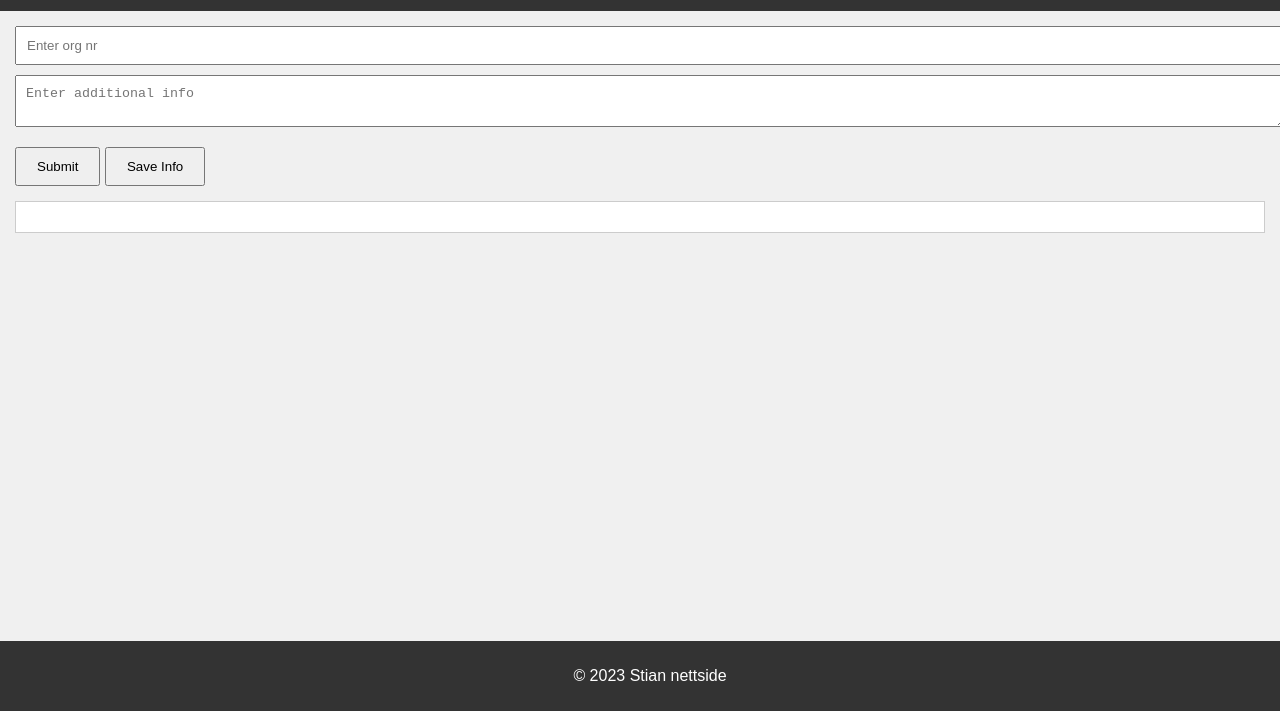
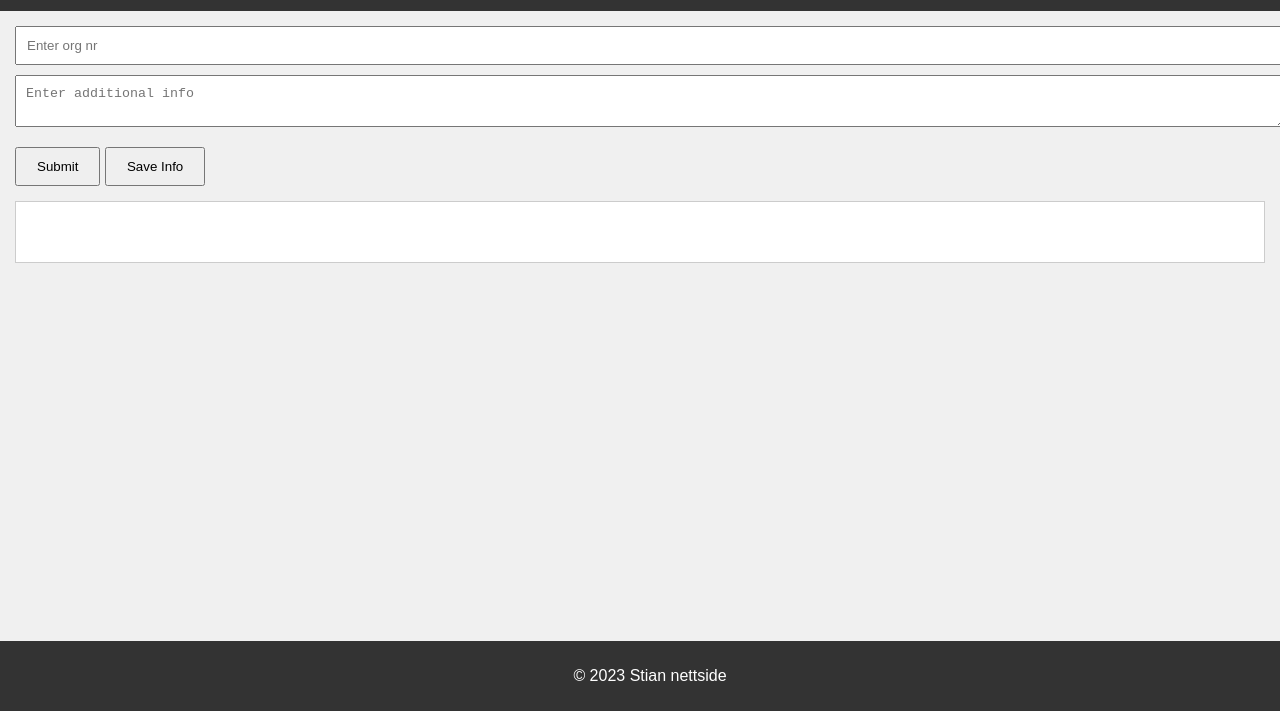
Before and after one commit to StianSteinsland/Appex1, a website: page companyAPI/index.html in a window 1280 px wide. Shown: the part 89-800 px from the top of the page. Drawn offline with Linux system fonts and the light colour scheme.

Commit message:
Endre styling.

```diff
--- a/companyAPI/app.js
+++ b/companyAPI/app.js
@@ -5,7 +5,7 @@ document.getElementById('company-form').addEventListener('submit', async functio
     const note = document.getElementById('note').value;
 
     try {
-        // Send a POST request to save the company info and the note
+        // Send en POST forespørsel for å lagre informasjonen og notatet om bedriften
         const response = await fetch('http://localhost:3000/company', {
             method: 'POST',
             headers: {
@@ -14,11 +14,11 @@ document.getElementById('company-form').addEventListener('submit', async functio
             body: JSON.stringify({ orgnr, note })
         });
 
-        // Check if the request was successful
+        // Sjekk om forespørselen var suksessfull
         if (response.ok) {
             const data = await response.json();
 
-            // Fetch and display the company info
+            // Hent og vis informasjon om bedriften
             const companyInfo = await fetch(`http://localhost:3000/company/${orgnr}`).then(res => res.json());
             const companyInfoDiv = document.getElementById('company-info');
             companyInfoDiv.textContent = `Company name: ${companyInfo.name}, Note: ${note}`;
--- a/companyAPI/styles.css
+++ b/companyAPI/styles.css
@@ -35,7 +35,7 @@ main {
 }
 
 #company-info {
-    padding: 15px;
+    padding: 30px;
     border: 1px solid #ccc;
     background-color: white;
 }
```
